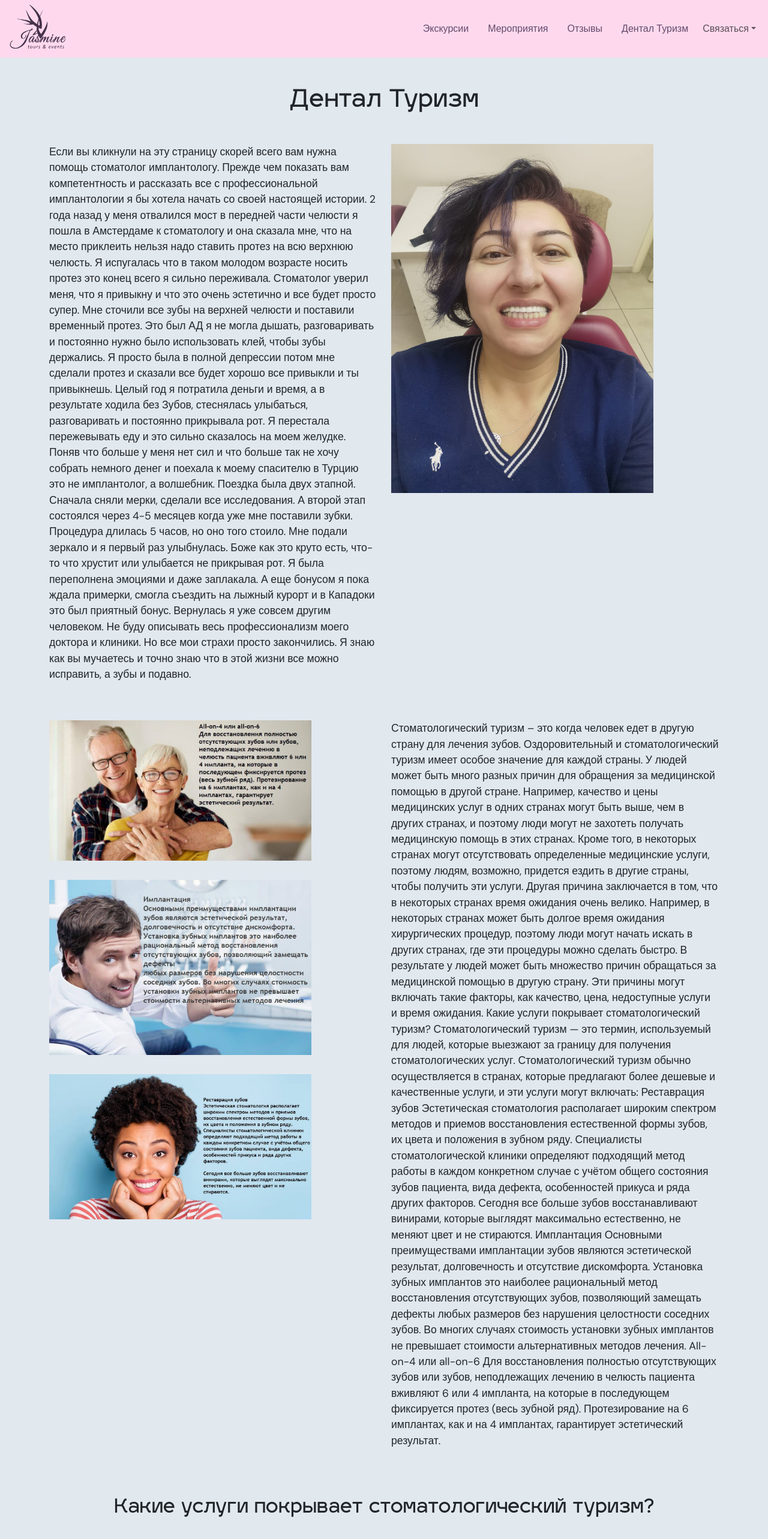
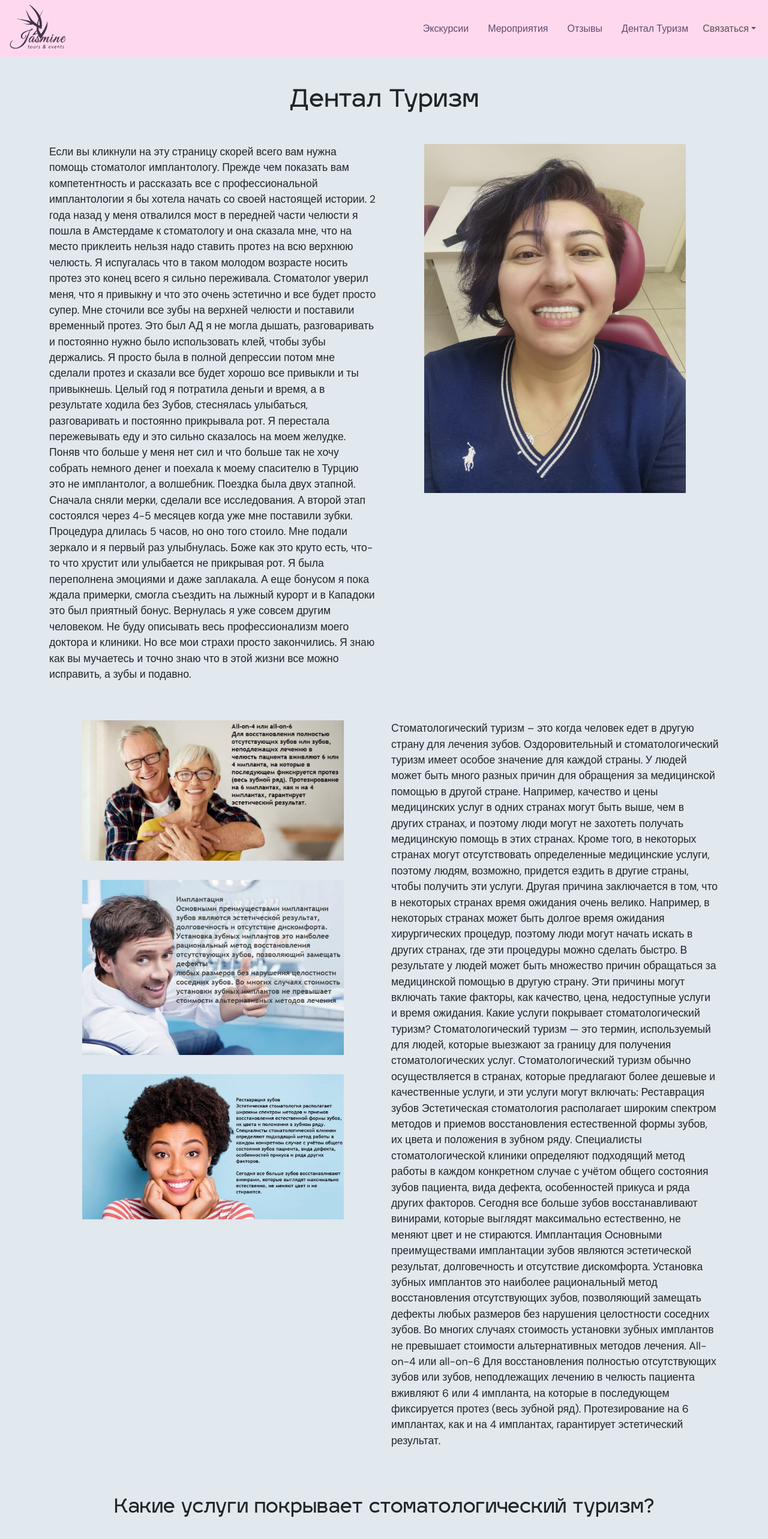
Before and after one commit to anisa07/jasmine-tours, a React (Create React App) app: page /dental in a window 1280 px wide. Shown: the top 2566 px of the page at 60% size. Built offline with nearby package versions, Linux system fonts and the light colour scheme.

Commit message:
text aligning

```diff
--- a/src/routes/Dental.js
+++ b/src/routes/Dental.js
@@ -39,7 +39,7 @@ function Dental() {
                 initial={{ opacity: 0, translateY: -50 }}
                 animate={{ opacity: 1, translateY: 0 }}
                 transition={{ duration: 0.3, delay: 0.2 }}
-                style={{ minHeight: "100%" }}
+                style={{ minHeight: "100%", textAlign: "center" }}
               >
                 <Image src={dentalImage} fluid style={{ maxWidth: "80%" }} />
               </motion.div>
@@ -49,7 +49,7 @@ function Dental() {
             <div className="d-flex flex-column align-items-center mt-5">
               <div className="row">
                 <div className="col-lg-6 d-flex align-items-stretch justify-content-center">
-                  <div style={{ minHeight: "100%" }}>
+                  <div style={{ minHeight: "100%", textAlign: "center" }}>
                     <Image
                       src={dentaltour1}
                       fluid
```
